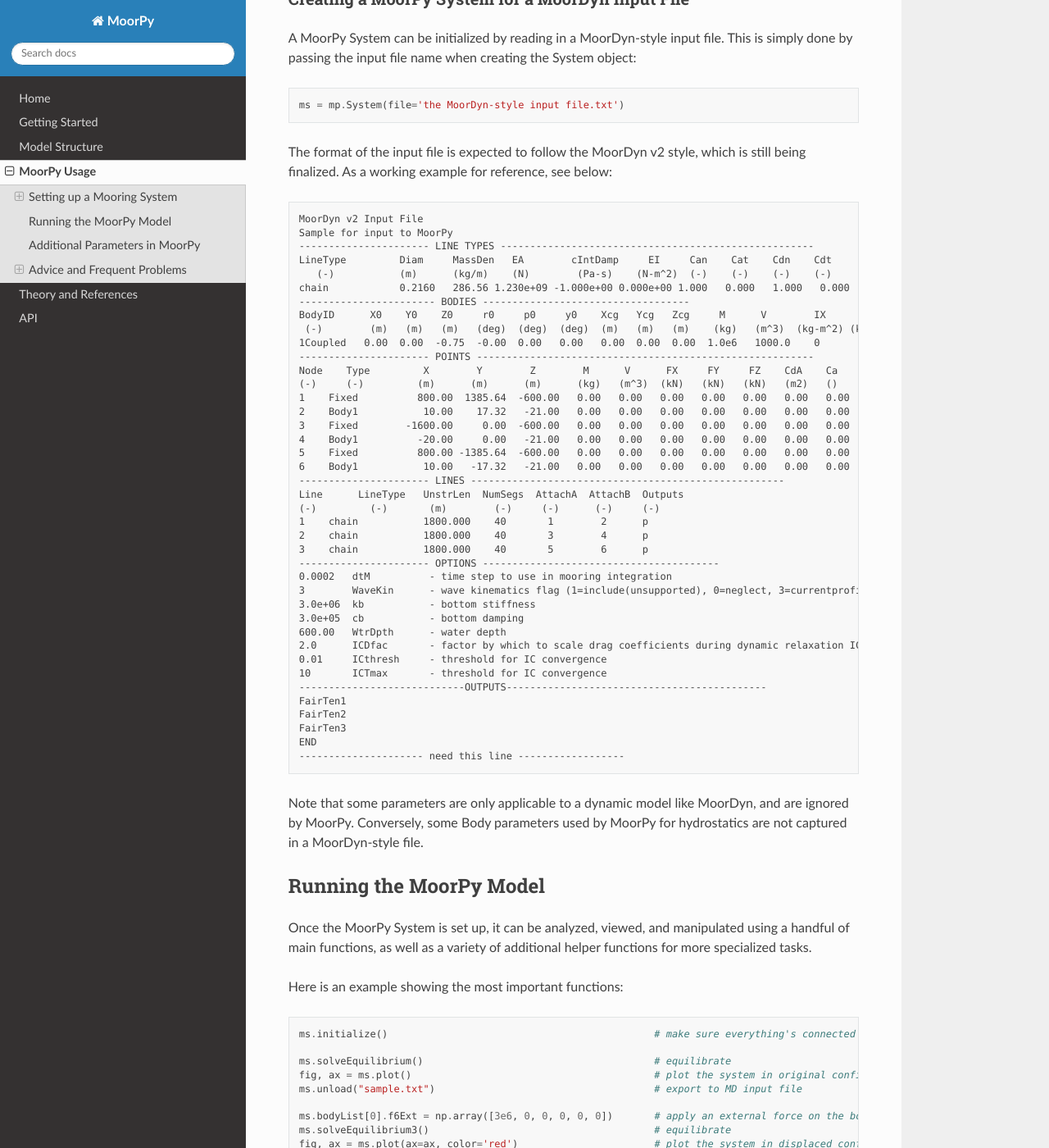
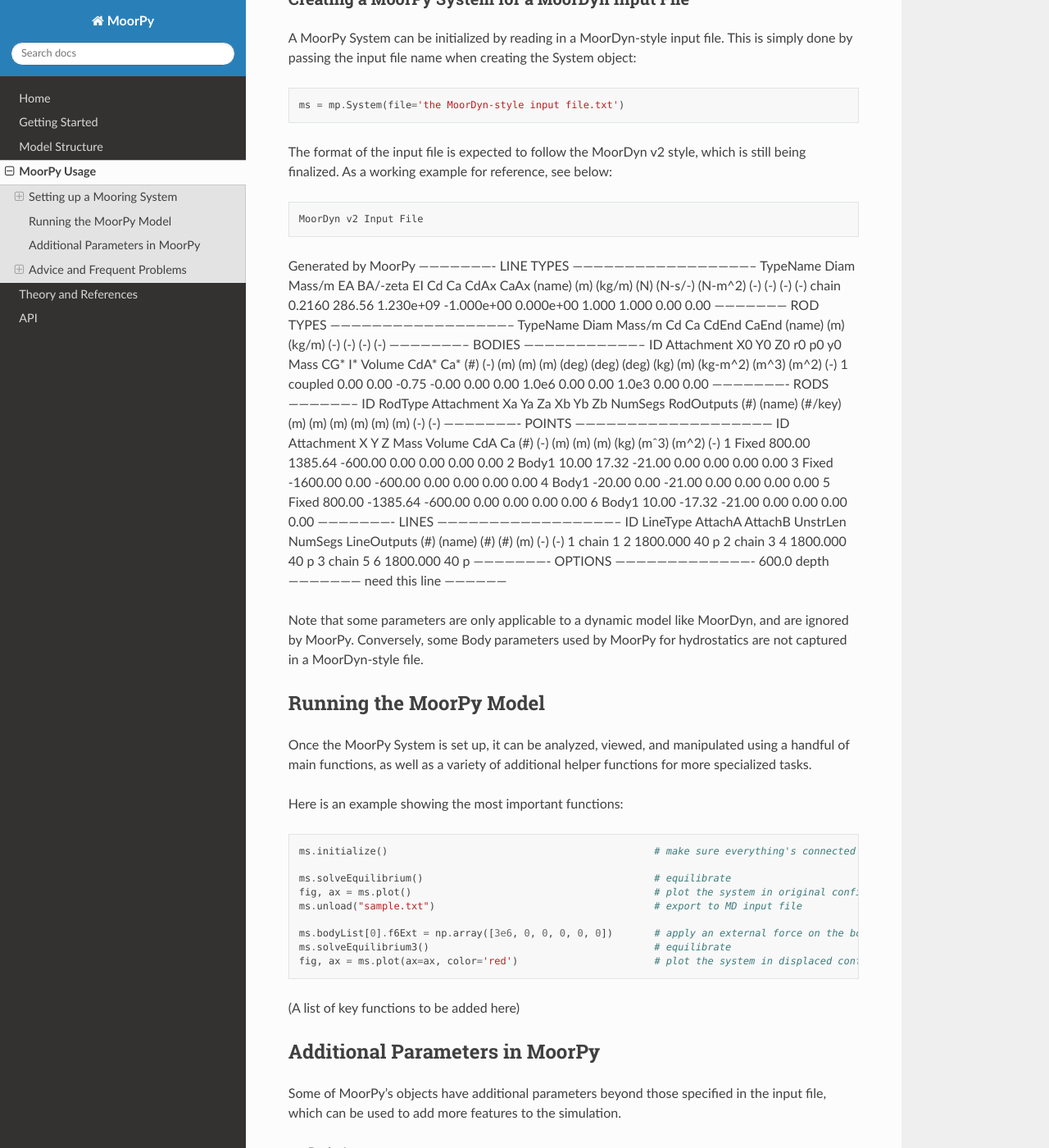
Before and after one commit to NREL/MoorPy, a Sphinx documentation site: the page built from docs/usage.rst, in a window 1280 px wide and 1400 px high, scrolled down 1094 px. Shown: the whole window at 82% size. Built offline with Sphinx 7.4.7 and the Read the Docs theme 2.0.0, drawn with Linux system fonts in a browser that asks for light colours.

Commit message:
Updated MoorDyn file format in docs/usage.rst and examples/sample.txt

```diff
--- a/docs/usage.rst
+++ b/docs/usage.rst
@@ -88,46 +88,40 @@ MoorDyn v2 style, which is still being finalized. As a working example for refer
 
 .. code-block:: none
 
-  MoorDyn v2 Input File
-  Sample for input to MoorPy
-  ---------------------- LINE TYPES -----------------------------------------------------
-  LineType         Diam     MassDen   EA        cIntDamp     EI     Can    Cat    Cdn    Cdt
-     (-)           (m)      (kg/m)    (N)        (Pa-s)    (N-m^2)  (-)    (-)    (-)    (-)
-  chain            0.2160   286.56 1.230e+09 -1.000e+00 0.000e+00 1.000   0.000   1.000   0.000
-  ----------------------- BODIES -----------------------------------
-  BodyID      X0    Y0    Z0     r0     p0     y0    Xcg   Ycg   Zcg     M      V        IX       IY       IZ     CdA  Ca
-   (-)        (m)   (m)   (m)   (deg)  (deg)  (deg)  (m)   (m)   (m)    (kg)   (m^3)  (kg-m^2) (kg-m^2) (kg-m^2) (m^2) (-)
-  1Coupled   0.00  0.00  -0.75  -0.00  0.00   0.00   0.00  0.00  0.00  1.0e6   1000.0    0        0        0      0    0
-  ---------------------- POINTS ---------------------------------------------------------
-  Node    Type         X        Y        Z        M      V      FX     FY     FZ    CdA    Ca
-  (-)     (-)         (m)      (m)      (m)      (kg)   (m^3)  (kN)   (kN)   (kN)   (m2)   ()
-  1    Fixed          800.00  1385.64  -600.00   0.00   0.00   0.00   0.00   0.00   0.00   0.00
-  2    Body1           10.00    17.32   -21.00   0.00   0.00   0.00   0.00   0.00   0.00   0.00
-  3    Fixed        -1600.00     0.00  -600.00   0.00   0.00   0.00   0.00   0.00   0.00   0.00
-  4    Body1          -20.00     0.00   -21.00   0.00   0.00   0.00   0.00   0.00   0.00   0.00
-  5    Fixed          800.00 -1385.64  -600.00   0.00   0.00   0.00   0.00   0.00   0.00   0.00
-  6    Body1           10.00   -17.32   -21.00   0.00   0.00   0.00   0.00   0.00   0.00   0.00
-  ---------------------- LINES -----------------------------------------------------
-  Line      LineType   UnstrLen  NumSegs  AttachA  AttachB  Outputs
-  (-)         (-)       (m)        (-)     (-)      (-)     (-)
-  1    chain           1800.000    40       1        2      p
-  2    chain           1800.000    40       3        4      p
-  3    chain           1800.000    40       5        6      p
-  ---------------------- OPTIONS ----------------------------------------
-  0.0002   dtM          - time step to use in mooring integration
-  3        WaveKin      - wave kinematics flag (1=include(unsupported), 0=neglect, 3=currentprofile.txt)
-  3.0e+06  kb           - bottom stiffness
-  3.0e+05  cb           - bottom damping
-  600.00   WtrDpth      - water depth
-  2.0      ICDfac       - factor by which to scale drag coefficients during dynamic relaxation IC gen
-  0.01     ICthresh     - threshold for IC convergence
-  10       ICTmax       - threshold for IC convergence
-  ----------------------------OUTPUTS--------------------------------------------
-  FairTen1
-  FairTen2
-  FairTen3
-  END
-  --------------------- need this line ------------------
+ MoorDyn v2 Input File
+Generated by MoorPy
+---------------------- LINE TYPES -----------------------------------------------------
+TypeName      Diam     Mass/m     EA     BA/-zeta     EI        Cd      Ca      CdAx    CaAx
+(name)        (m)      (kg/m)     (N)    (N-s/-)    (N-m^2)     (-)     (-)     (-)     (-)
+chain         0.2160   286.56  1.230e+09 -1.000e+00 0.000e+00   1.000   1.000   0.00    0.00
+--------------------- ROD TYPES -----------------------------------------------------
+TypeName      Diam     Mass/m    Cd     Ca      CdEnd    CaEnd
+(name)        (m)      (kg/m)    (-)    (-)     (-)      (-)
+----------------------- BODIES -----------------------------------
+ID   Attachment    X0     Y0     Z0     r0      p0     y0     Mass     CG*     I*      Volume   CdA*   Ca*
+(#)     (-)        (m)    (m)    (m)   (deg)   (deg)  (deg)   (kg)     (m)    (kg-m^2)  (m^3)   (m^2)  (-)
+1     coupled     0.00   0.00   -0.75  -0.00  0.00   0.00     1.0e6     0.00   0.00     1.0e3   0.00    0.00
+---------------------- RODS --------------------
+ID   RodType  Attachment  Xa    Ya    Za    Xb    Yb    Zb   NumSegs  RodOutputs
+(#)  (name)    (#/key)    (m)   (m)   (m)   (m)   (m)   (m)  (-)       (-)
+---------------------- POINTS ---------------------------------------------------------
+ID  Attachment     X       Y       Z          Mass   Volume  CdA    Ca
+(#)   (-)         (m)     (m)     (m)         (kg)   (mˆ3)  (m^2)   (-)
+1    Fixed       800.00  1385.64  -600.00      0.00   0.00   0.00   0.00
+2    Body1        10.00    17.32   -21.00      0.00   0.00   0.00   0.00
+3    Fixed     -1600.00     0.00  -600.00      0.00   0.00   0.00   0.00
+4    Body1       -20.00     0.00   -21.00      0.00   0.00   0.00   0.00
+5    Fixed       800.00 -1385.64  -600.00      0.00   0.00   0.00   0.00
+6    Body1        10.00   -17.32   -21.00      0.00   0.00   0.00   0.00
+---------------------- LINES -----------------------------------------------------
+ID    LineType      AttachA  AttachB  UnstrLen  NumSegs  LineOutputs
+(#)    (name)        (#)      (#)       (m)       (-)     (-)
+1    chain             1       2     1800.000     40       p
+2    chain             3       4     1800.000     40       p
+3    chain             5       6     1800.000     40       p
+---------------------- OPTIONS ----------------------------------------
+600.0            depth
+--------------------- need this line ------------------
 
 
 Note that some parameters are only applicable to a dynamic model like MoorDyn, and are ignored by MoorPy.
```
Also changed, not shown: 1 other file.
